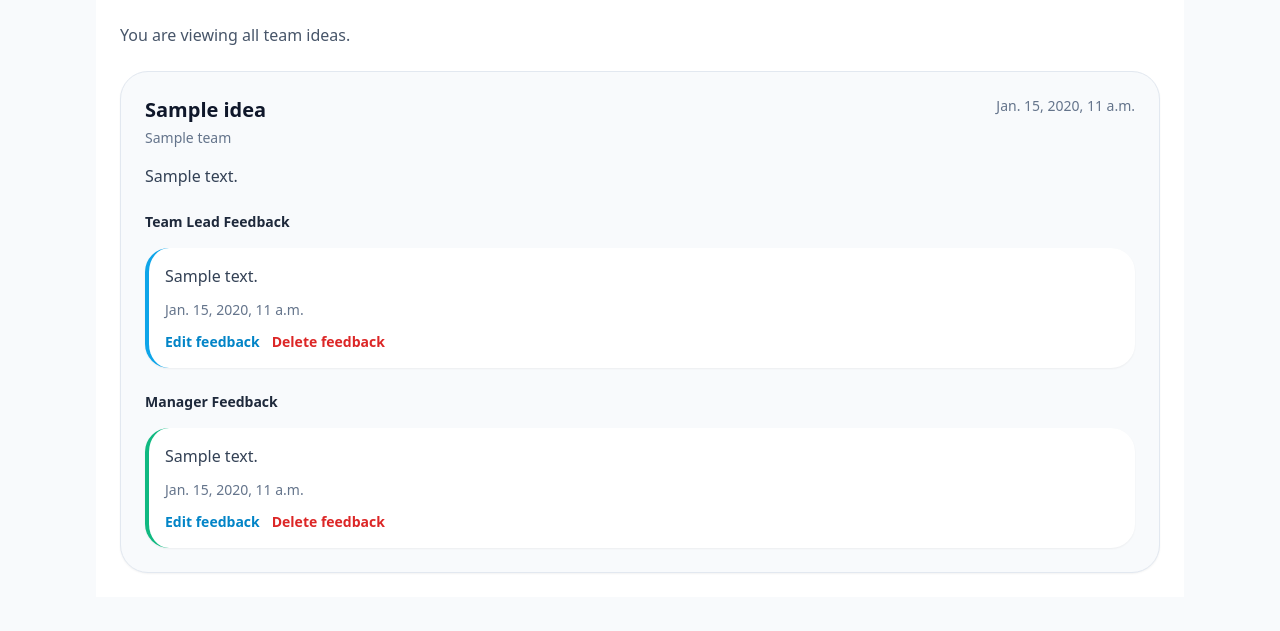
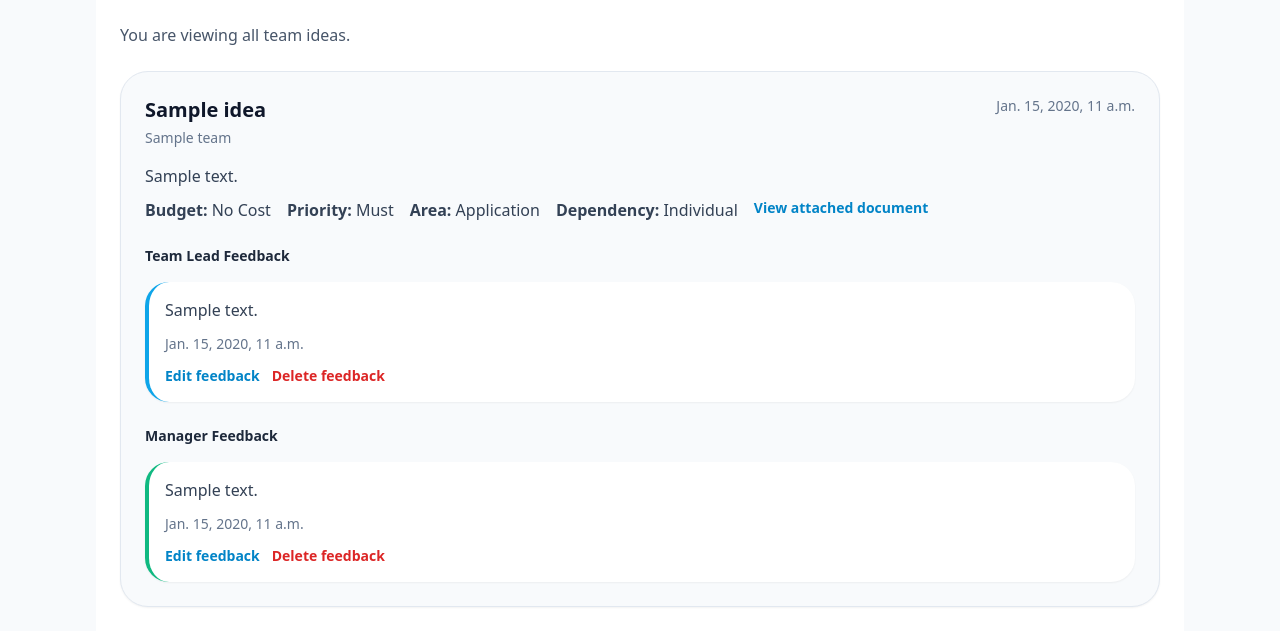
Before and after one commit to Emeka-Onwuepe/scaleablehire, a Django app: page / in a window 1280 px wide. Shown: the part 273-904 px from the top of the page. Before the commit the page ends 846 px from the top, so only its background shows below. Run offline with Django 5.2, Linux system fonts and the light colour scheme; a user stored in the database is signed in; tables that the repository leaves empty hold one stand-in row (values such as "Sample post"); some libraries are stand-ins or nearby versions.

Commit message:
added budget,area,dependency and priority option

```diff
--- a/dashboard/forms.py
+++ b/dashboard/forms.py
@@ -7,14 +7,16 @@ class RegistrationForm(UserCreationForm):
 
     class Meta:
         model = User
-        fields = [ 'full_name', 'email', 'phone_number',
+        fields = [ 'full_name', 'email',
                   'password1', 'password2']
 
 
 class IdeaForm(forms.ModelForm):
     class Meta:
         model = Idea
-        fields = ['title', 'content']
+        fields = ['title', 'content','budget', 'priority',
+                    'area', 'dependency','document'
+]
         widgets = {
             'content': forms.Textarea(attrs={'rows': 4}),
         }
--- a/dashboard/models.py
+++ b/dashboard/models.py
@@ -13,10 +13,43 @@ class Team(models.Model):
     def __str__(self):
         return self.name
 
+budget = (
+            ('No Cost','No Cost'),
+            ('Above 10K','Above 10k'),
+            ('Below 10k','Below 10k')
+                )
+priority = (
+            ('Must','Must'),
+            ('Could','Could'),
+            ('Should','Should')
+                )
+area = (
+            ('Application','Application'),
+            ('Onboarding','Onboarding'),
+            ('Management','Management'),
+            ('General','General'),
+                )
+
+dependency = (
+            ('Individual','Individual'),
+            ('Team','Team'),
+            ('Across','Across')
+                )
+
 
 class Idea(models.Model):
     author = models.ForeignKey(User, on_delete=models.CASCADE)
     team = models.ForeignKey(Team, null=True, blank=True, on_delete=models.CASCADE)
+    budget = models.CharField(max_length=12,
+                                      choices = budget ,default='No Cost')
+    priority = models.CharField(max_length=12,
+                                      choices = priority ,default='Should')
+    area = models.CharField(max_length=12,
+                                      choices = area ,default='Application')
+    dependency = models.CharField(max_length=12,
+                                      choices = dependency ,default='Individual')
+    document = models.FileField("document",upload_to='documents/',blank=True,null=True)
+
     title = models.CharField(max_length=200)
     content = models.TextField()
     created_at = models.DateTimeField(auto_now_add=True)
--- a/dashboard/templates/dashboard/dashboard.html
+++ b/dashboard/templates/dashboard/dashboard.html
@@ -42,7 +42,29 @@
                             <p class="text-sm sm:text-base">{{ item.idea.content|linebreaksbr }}</p>
                         </div>
 
-                        {% if User == item.idea.author and  User.is_team_lead %}
+                        {% comment %} add budget, priority,area, dependency and documeent view link {% endcomment %}
+                        {% comment %} use a flex-container and make it row direction {% endcomment %}
+                            <div style='flex-direction: row;display:flex;gap: 1rem;flex-wrap:wrap;margin-top:0.6rem' >
+                                {% if item.idea.budget %}
+                                    <p class="text-sm text-slate-700 sm:text-base"><strong>Budget:</strong> {{ item.idea.budget }}</p>
+                                {% endif %}
+                                {% if item.idea.priority %}
+                                    <p class="text-sm text-slate-700 sm:text-base"><strong>Priority:</strong> {{ item.idea.priority }}</p>
+                                {% endif %}
+                                {% if item.idea.area %}
+                                    <p class="text-sm text-slate-700 sm:text-base"><strong>Area:</strong> {{ item.idea.area }}</p>
+                                {% endif %}
+                                {% if item.idea.dependency %}
+                                    <p class="text-sm text-slate-700 sm:text-base"><strong>Dependency:</strong> {{ item.idea.dependency }}</p>
+                                {% endif %}
+                                {% if item.idea.document %}
+                                    <a href="{{ item.idea.document.url }}" target="_blank" class="text-sky-600 hover:text-sky-700 font-semibold text-sm">View attached document</a>
+                                {% endif %}
+                            </div>
+
+
+
+                        {% if User.is_team_lead %}
                             <div class="mt-3 sm:mt-4">
                                 <a href="{% url 'delete_idea' item.idea.id %}" class="inline-flex rounded-full bg-red-100 px-3 py-2 text-xs font-semibold text-red-700 transition hover:bg-red-200 sm:text-sm" onclick="return confirm('Are you sure you want to delete this idea?');">Delete idea</a>
                             </div>
--- a/dashboard/templates/dashboard/idea_form.html
+++ b/dashboard/templates/dashboard/idea_form.html
@@ -3,7 +3,7 @@
 
 <div class=" bg-white p-4 shadow-soft sm:p-6">
 
-{% if not User.role and not User.team %}
+{% if not request.user.role and not request.user.team %}
     <p>You are yet to be assigned a role and team</p>
 {% else %}
     <h2 class="text-xl font-semibold text-slate-900 sm:text-2xl">Submit New Idea</h2>
--- a/user/models.py
+++ b/user/models.py
@@ -8,7 +8,7 @@ from django.contrib.auth.models import AbstractBaseUser, BaseUserManager, Permis
 
 class UserManager(BaseUserManager):
     def create_user(self, email,full_name,role='staff',team=None,
-                    phone_number = '080',password=None, **extra_fields):
+                    password=None, **extra_fields):
         if not email:
             raise ValueError('The Email must be set')
         email = self.normalize_email(email)
@@ -38,7 +38,6 @@ class User(AbstractBaseUser, PermissionsMixin):
     role = models.CharField(max_length=20, choices=ROLE_CHOICES)
     team = models.ForeignKey('dashboard.Team', null=True, blank=True, on_delete=models.SET_NULL)
     email = models.EmailField(unique=True)
-    phone_number = models.CharField(max_length=15,default='',blank=True,null=True)
     is_active = models.BooleanField(default=True)
     staff = models.BooleanField(default=False)
     is_admin = models.BooleanField(default=False)
```
Also changed, not shown: user/admin.py (+4 -5 lines).
